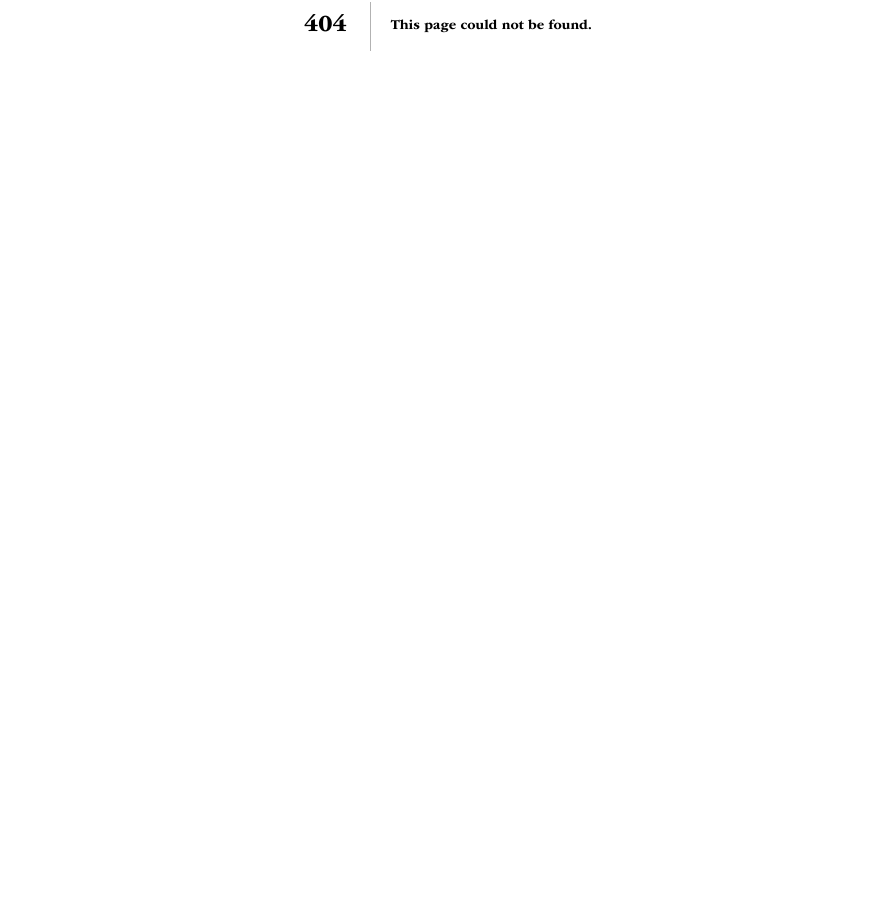
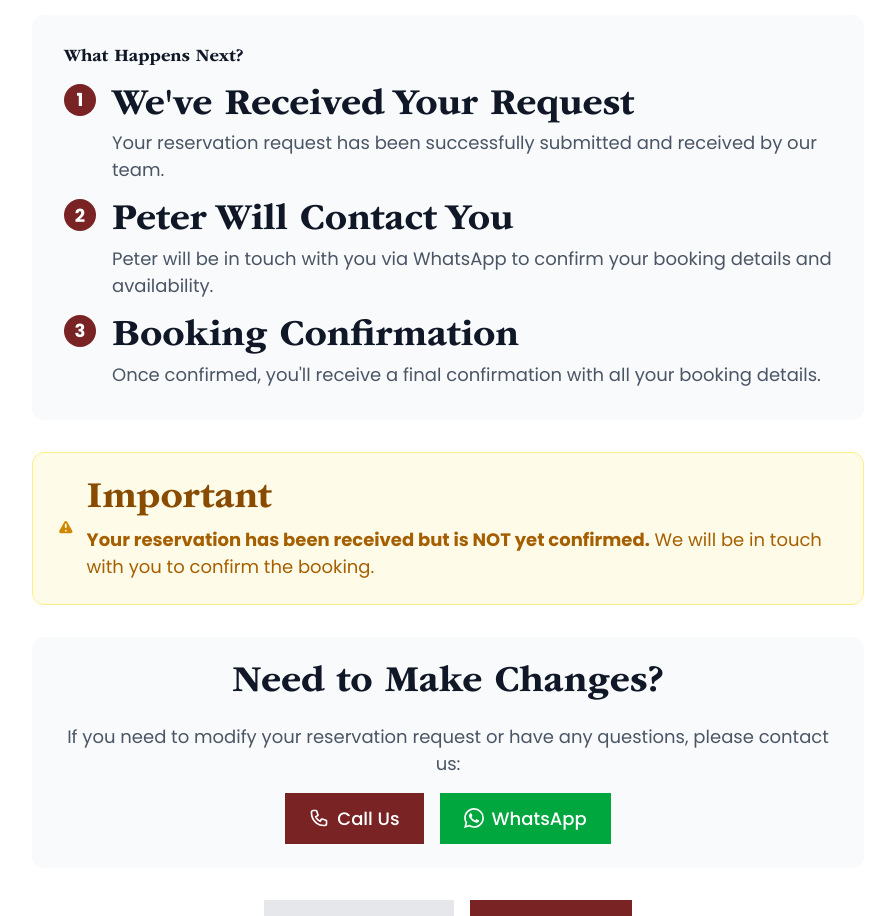
Before and after one commit to LYNKSPortal/la-nuova-isola-iom, a Next.js app: page /reservation-confirmation in a window 1280 px wide. Before the commit this address had no page. Shown: the part 374-1290 px from the top of the page, without its empty margins (192-1087 px from the left). Before the commit the page ends 800 px from the top, so only its background shows below. Built offline with nearby package versions, Linux system fonts and the light colour scheme.

Commit message:
Add reservation confirmation page with redirect after form submission

```diff
--- /dev/null
+++ b/src/app/reservation-confirmation/page.tsx
@@ -0,0 +1,148 @@
+import Header from '@/components/Header';
+import Footer from '@/components/Footer';
+import Link from 'next/link';
+import { Metadata } from 'next';
+
+export const metadata: Metadata = {
+  title: "Reservation Request Received - La Nuova Isola",
+  description: "Your reservation request has been received. We will contact you shortly to confirm your booking.",
+  openGraph: {
+    title: "Reservation Request Received - La Nuova Isola",
+    description: "Your reservation request has been received. We will contact you shortly to confirm your booking.",
+    url: "https://lanuovaisola.im/reservation-confirmation",
+  },
+};
+
+export default function ReservationConfirmation() {
+  return (
+    <div className="min-h-screen bg-white">
+      <Header />
+
+      {/* Confirmation Section */}
+      <section className="py-20 bg-white">
+        <div className="max-w-4xl mx-auto px-4 sm:px-6 lg:px-8">
+          <div className="text-center">
+            {/* Success Icon */}
+            <div className="flex justify-center mb-8">
+              <div className="w-20 h-20 bg-green-100 rounded-full flex items-center justify-center">
+                <svg className="w-10 h-10 text-green-600" fill="currentColor" viewBox="0 0 20 20">
+                  <path fillRule="evenodd" d="M10 18a8 8 0 100-16 8 8 0 000 16zm3.707-9.293a1 1 0 00-1.414-1.414L9 10.586 7.707 9.293a1 1 0 00-1.414 1.414l2 2a1 1 0 001.414 0l4-4z" clipRule="evenodd" />
+                </svg>
+              </div>
+            </div>
+
+            {/* Main Message */}
+            <h1 className="font-bold text-gray-900 mb-6 text-3xl">
+              Reservation Request Received
+            </h1>
+
+            <div className="bg-gray-50 rounded-xl p-8 mb-8 text-left">
+              <h2 className="font-semibold text-gray-900 mb-4 text-xl">What Happens Next?</h2>
+
+              <div className="space-y-4">
+                <div className="flex items-start">
+                  <div className="flex-shrink-0">
+                    <div className="w-8 h-8 bg-[#7A2325] rounded-full flex items-center justify-center">
+                      <span className="text-white font-bold text-sm">1</span>
+                    </div>
+                  </div>
+                  <div className="ml-4">
+                    <h3 className="font-medium text-gray-900">We've Received Your Request</h3>
+                    <p className="text-gray-600">Your reservation request has been successfully submitted and received by our team.</p>
+                  </div>
+                </div>
+
+                <div className="flex items-start">
+                  <div className="flex-shrink-0">
+                    <div className="w-8 h-8 bg-[#7A2325] rounded-full flex items-center justify-center">
+                      <span className="text-white font-bold text-sm">2</span>
+                    </div>
+                  </div>
+                  <div className="ml-4">
+                    <h3 className="font-medium text-gray-900">Peter Will Contact You</h3>
+                    <p className="text-gray-600">Peter will be in touch with you via WhatsApp to confirm your booking details and availability.</p>
+                  </div>
+                </div>
+
+                <div className="flex items-start">
+                  <div className="flex-shrink-0">
+                    <div className="w-8 h-8 bg-[#7A2325] rounded-full flex items-center justify-center">
+                      <span className="text-white font-bold text-sm">3</span>
+                    </div>
+                  </div>
+                  <div className="ml-4">
+                    <h3 className="font-medium text-gray-900">Booking Confirmation</h3>
+                    <p className="text-gray-600">Once confirmed, you'll receive a final confirmation with all your booking details.</p>
+                  </div>
+                </div>
+              </div>
+            </div>
+
+            {/* Important Notice */}
+            <div className="bg-yellow-50 border border-yellow-200 rounded-xl p-6 mb-8">
+              <div className="flex items-center">
+                <svg className="w-6 h-6 text-yellow-600 mr-3" fill="currentColor" viewBox="0 0 20 20">
+                  <path fillRule="evenodd" d="M8.257 3.099c.765-1.36 2.722-1.36 3.486 0l5.58 9.92c.75 1.334-.213 2.98-1.742 2.98H4.42c-1.53 0-2.493-1.646-1.743-2.98l5.58-9.92zM11 13a1 1 0 11-2 0 1 1 0 012 0zm-1-8a1 1 0 00-1 1v3a1 1 0 002 0V6a1 1 0 00-1-1z" clipRule="evenodd" />
+                </svg>
+                <div className="text-left">
+                  <h3 className="font-semibold text-yellow-800 mb-1">Important</h3>
+                  <p className="text-yellow-700">
+                    <strong>Your reservation has been received but is NOT yet confirmed.</strong> We will be in touch with you to confirm the booking.
+                  </p>
+                </div>
+              </div>
+            </div>
+
+            {/* Contact Information */}
+            <div className="bg-gray-50 rounded-xl p-6 mb-8">
+              <h3 className="font-semibold text-gray-900 mb-4">Need to Make Changes?</h3>
+              <p className="text-gray-600 mb-4">
+                If you need to modify your reservation request or have any questions, please contact us:
+              </p>
+              <div className="flex flex-col sm:flex-row gap-4 justify-center">
+                <a
+                  href="tel:00441624623764"
+                  className="inline-flex items-center justify-center bg-[#7A2325] text-white px-6 py-3 hover:bg-[#8B2E35] transition-colors font-medium"
+                >
+                  <svg className="w-5 h-5 mr-2" fill="none" stroke="currentColor" viewBox="0 0 24 24">
+                    <path strokeLinecap="round" strokeLinejoin="round" strokeWidth={2} d="M3 5a2 2 0 012-2h3.28a1 1 0 01.948.684l1.498 4.493a1 1 0 01-.502 1.21l-2.257 1.13a11.042 11.042 0 005.516 5.516l1.13-2.257a1 1 0 011.21-.502l4.493 1.498a1 1 0 01.684.949V19a2 2 0 01-2 2h-1C9.716 21 3 14.284 3 6V5z" />
+                  </svg>
+                  Call Us
+                </a>
+                <a
+                  href="https://wa.me/447624482007"
+                  className="inline-flex items-center justify-center bg-green-600 text-white px-6 py-3 hover:bg-green-700 transition-colors font-medium"
+                  target="_blank"
+                  rel="noopener noreferrer"
+                >
+                  <svg className="w-5 h-5 mr-2" fill="currentColor" viewBox="0 0 24 24">
+                    <path d="M17.472 14.382c-.297-.149-1.758-.867-2.03-.967-.273-.099-.471-.149-.67.149-.197.297-.767.966-.94 1.164-.173.199-.347.223-.644.075-.297-.15-1.255-.463-2.39-1.475-.883-.788-1.48-1.761-1.653-2.059-.173-.297-.018-.458.13-.606.134-.133.298-.347.446-.52.149-.174.198-.298.298-.497.099-.198.05-.371-.025-.52-.075-.149-.669-1.612-.916-2.207-.242-.579-.487-.5-.669-.51-.173-.008-.371-.01-.57-.01-.198 0-.52.074-.792.372-.272.297-1.04 1.016-1.04 2.479 0 1.462 1.065 2.875 1.213 3.074.149.198 2.096 3.2 5.077 4.487.709.306 1.262.489 1.694.625.712.227 1.36.195 1.871.118.571-.085 1.758-.719 2.006-1.413.248-.694.248-1.289.173-1.413-.074-.124-.272-.198-.57-.347m-5.421 7.403h-.004a9.87 9.87 0 01-5.031-1.378l-.361-.214-3.741.982.998-3.648-.235-.374a9.86 9.86 0 01-1.51-5.26c.001-5.45 4.436-9.884 9.888-9.884 2.64 0 5.122 1.03 6.988 2.898a9.825 9.825 0 012.893 6.994c-.003 5.45-4.437 9.884-9.885 9.884m8.413-18.297A11.815 11.815 0 0012.05 0C5.495 0 .16 5.335.157 11.892c0 2.096.547 4.142 1.588 5.945L.057 24l6.305-1.654a11.882 11.882 0 005.683 1.448h.005c6.554 0 11.89-5.335 11.893-11.893A11.821 11.821 0 0020.465 3.488"/>
+                  </svg>
+                  WhatsApp
+                </a>
+              </div>
+            </div>
+
+            {/* Action Buttons */}
+            <div className="flex flex-col sm:flex-row gap-4 justify-center">
+              <Link
+                href="/"
+                className="inline-flex items-center justify-center bg-gray-200 text-gray-800 px-8 py-3 hover:bg-gray-300 transition-colors font-medium"
+              >
+                Back to Home
+              </Link>
+              <Link
+                href="/menu"
+                className="inline-flex items-center justify-center bg-[#7A2325] text-white px-8 py-3 hover:bg-[#8B2E35] transition-colors font-medium"
+              >
+                View Menu
+              </Link>
+            </div>
+          </div>
+        </div>
+      </section>
+
+      <Footer />
+    </div>
+  );
+}
--- a/src/components/ReservationForm.tsx
+++ b/src/components/ReservationForm.tsx
@@ -2,8 +2,10 @@
 
 import { useState } from 'react';
 import Image from 'next/image';
+import { useRouter } from 'next/navigation';
 
 export default function ReservationForm() {
+  const router = useRouter();
   const [formData, setFormData] = useState({
     name: '',
     guests: '',
@@ -44,17 +46,8 @@ export default function ReservationForm() {
       const data = await response.json();
 
       if (response.ok) {
-        setSubmitStatus('success');
-        setFormData({
-          name: '',
-          guests: '',
-          date: '',
-          time: '',
-          flexible: 'no',
-          email: '',
-          phone: '',
-          specialRequests: ''
-        });
+        // Redirect to confirmation page
+        router.push('/reservation-confirmation');
       } else {
         setSubmitStatus('error');
         setErrorMessage(data.error || 'Failed to send reservation request. Please try again.');
```
